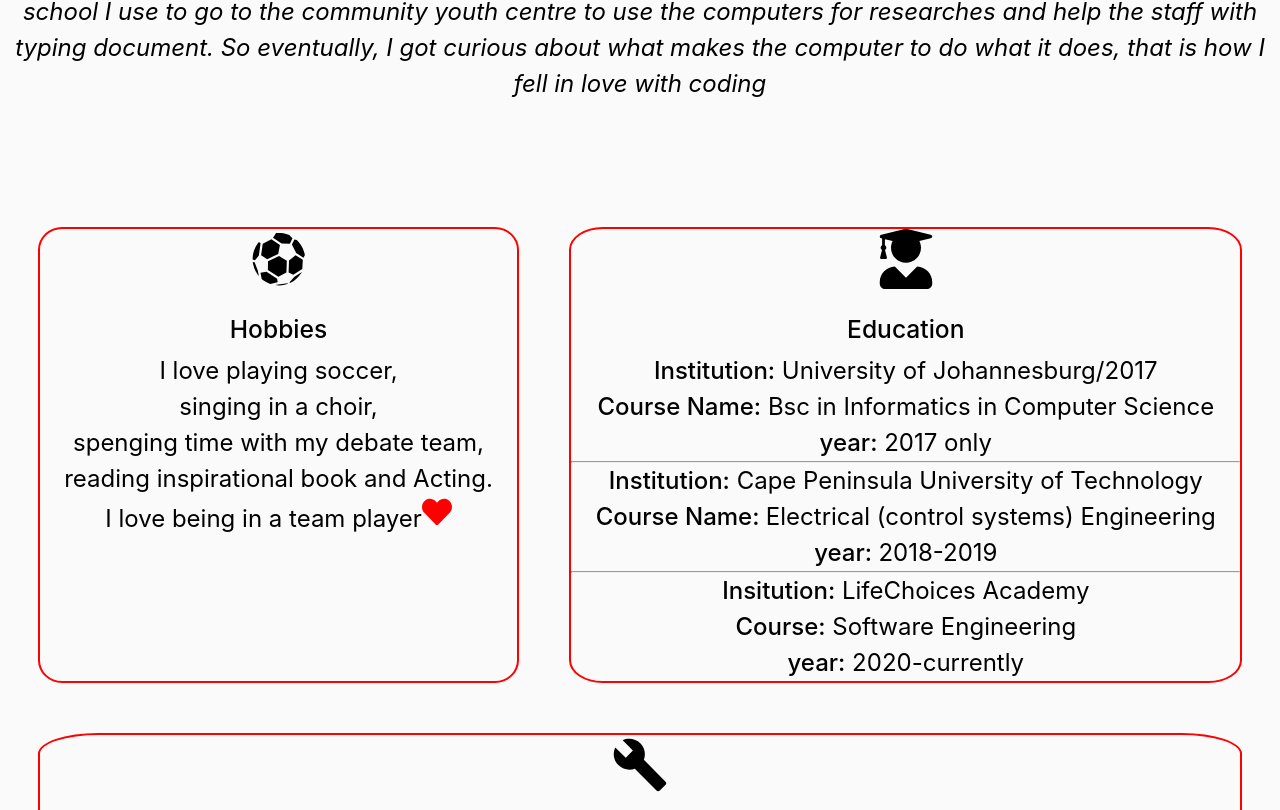
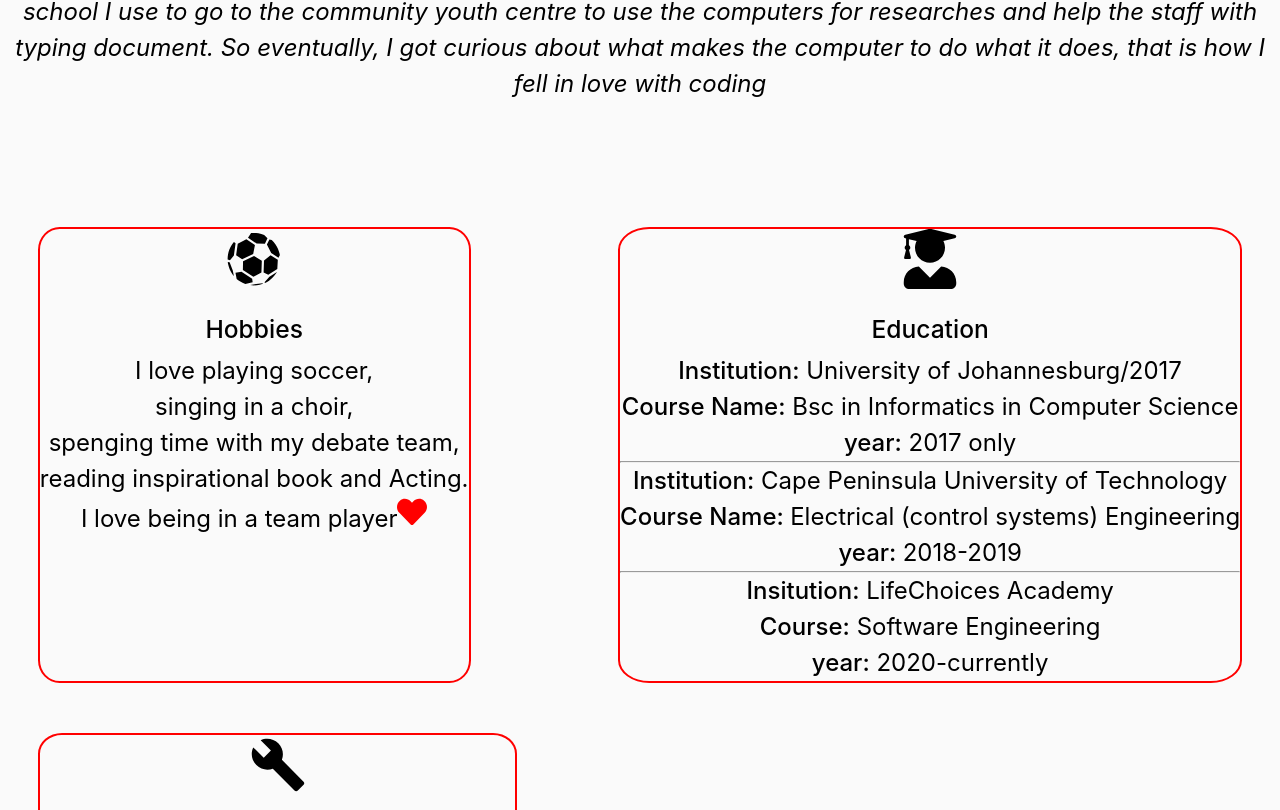
Before and after one commit to Philan-igmt/Portfolio, a React (Create React App) app: page / in a window 1280 px wide. Shown: the part 1990-2800 px from the top of the page. Built offline with nearby package versions, Linux system fonts and the light colour scheme.

Commit message:
style changes in the about

```diff
--- a/src/components/about/About.css
+++ b/src/components/about/About.css
@@ -19,15 +19,9 @@ img {
   font-size: x-large;
   letter-spacing: normal;
   padding: 50px 0;
-  flex-grow: 1;
 }
 .info {
   border: 2px solid red;
   border-radius: 5%;
   margin: 2%;
-  flex-grow: 1;
 }
-
-.work {
-  flex-grow: 1;
-}
--- a/src/components/projects/Projects.js
+++ b/src/components/projects/Projects.js
@@ -14,7 +14,7 @@ const Projects = () => {
       id: 1,
       Github: "https://github.com/Philan-igmt/Recepe",
       paragraph:
-        "you can use this Web-App to search for a recipe of, built with REACT JS AND EDAMEM API",
+        "you can use this Web-App to search for a recipes, built with REACT JS AND EDAMEM API",
     },
     {
       link: "https://brave-carson-146e9d.netlify.app/",
--- a/src/components/testimonials/Testi.css
+++ b/src/components/testimonials/Testi.css
@@ -21,6 +21,7 @@
 
 #card:hover {
   transform: scale(1.2);
+  z-index: 1;
 }
 
 .center {
```
